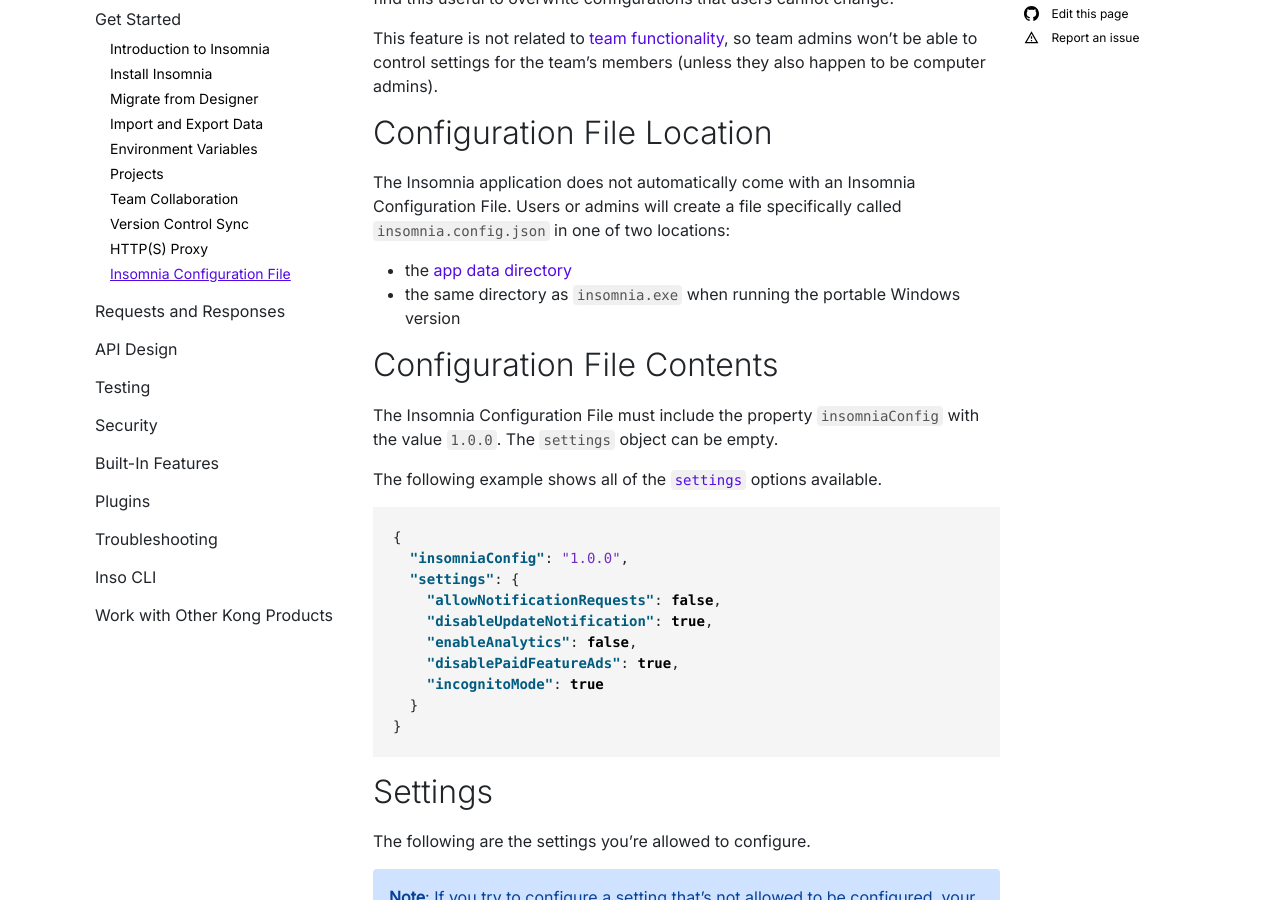
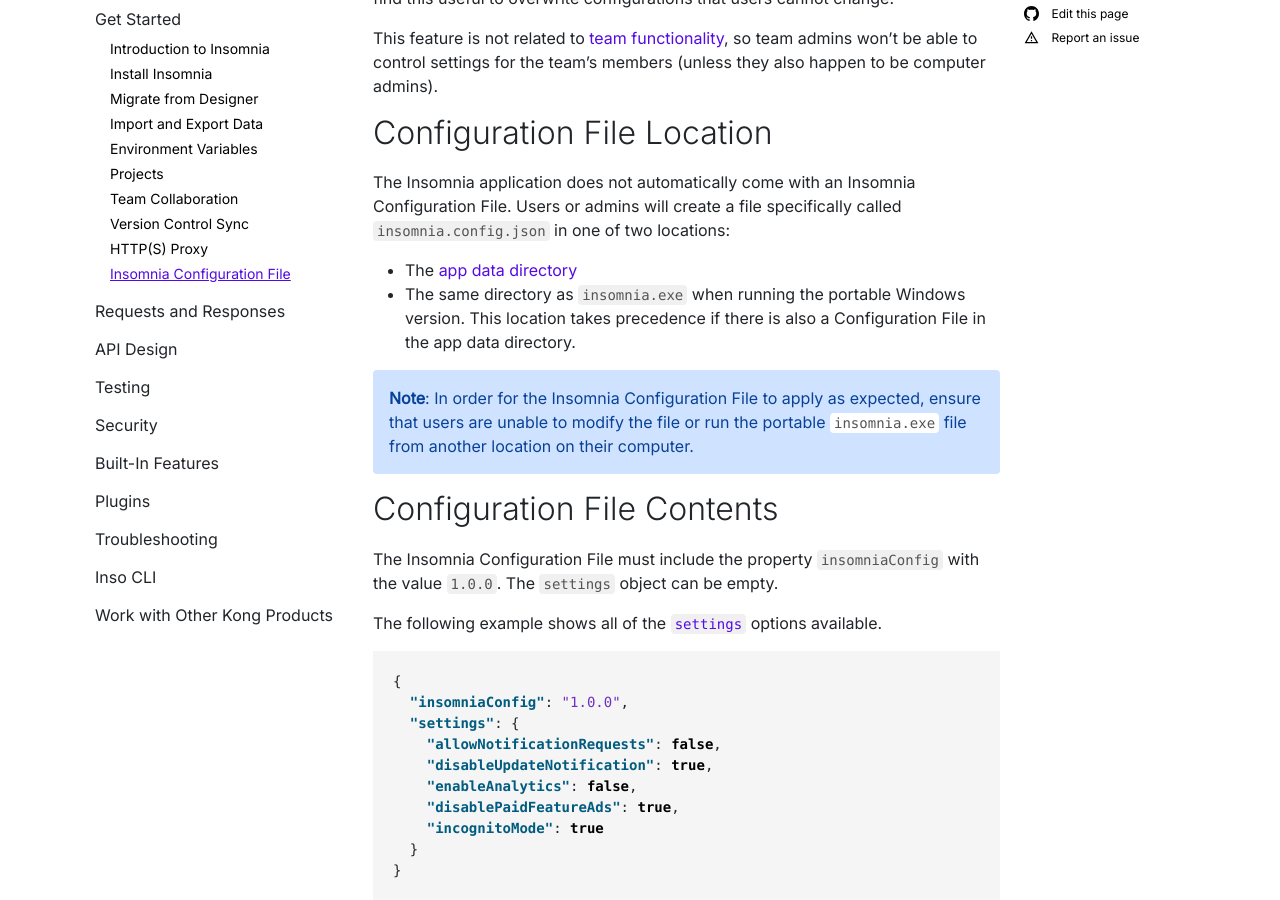
Before and after one commit to Kong/insomnia-docs, a Jekyll site: the page built from docs/insomnia/insomnia-config-file.md, in a window 1280 px wide and 900 px high, scrolled down 310 px. Built offline with Jekyll 4.4.1, drawn with Linux system fonts in a browser that asks for light colours; comment, search, counter and statistics services are not loaded.

Commit message:
add Dimitri feedback

```diff
--- a/docs/insomnia/insomnia-config-file.md
+++ b/docs/insomnia/insomnia-config-file.md
@@ -14,8 +14,11 @@
 ## Configuration File Location
 
 The Insomnia application does not automatically come with an Insomnia Configuration File. Users or admins will create a file specifically called `insomnia.config.json` in one of two locations:
-- the [app data directory](/insomnia/application-data)
-- the same directory as `insomnia.exe` when running the portable Windows version
+- The [app data directory](/insomnia/application-data)
+- The same directory as `insomnia.exe` when running the portable Windows version. This location takes precedence if there is also a Configuration File in the app data directory.
+
+{:.alert .alert-primary}
+**Note**: In order for the Insomnia Configuration File to apply as expected, ensure that users are unable to modify the file or run the portable `insomnia.exe` file from another location on their computer.
 
 ## Configuration File Contents
 
```
